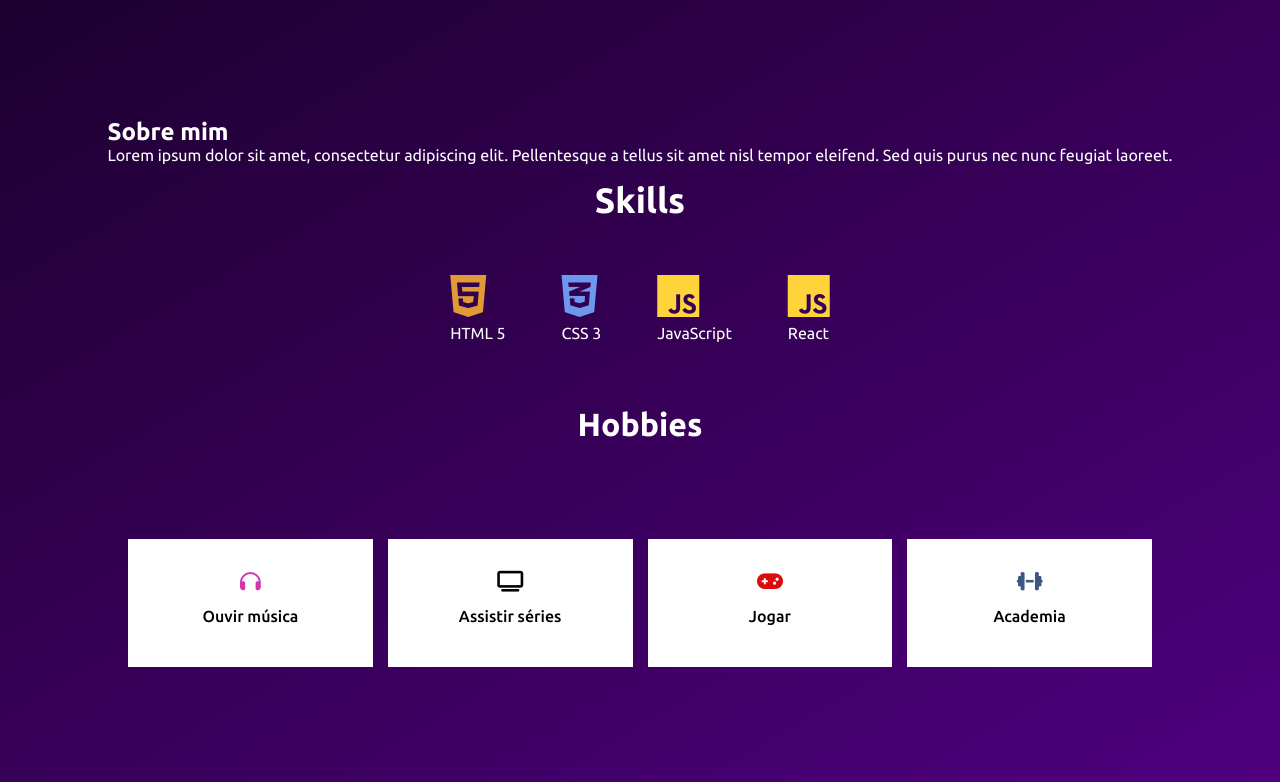
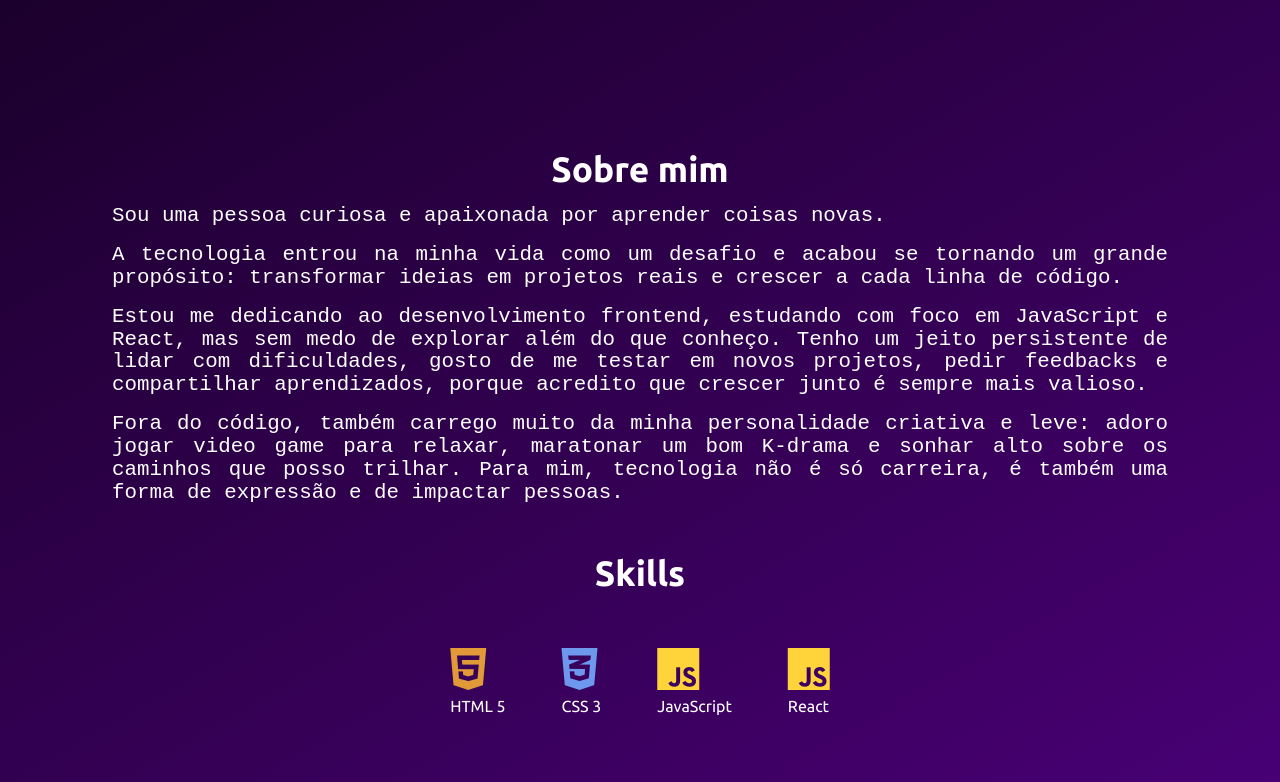
Before and after one commit to DrielySantos/portfolio, a React (Vite) app: page / in a window 1280 px wide. Shown: the part 917-1699 px from the top of the page. Built offline with nearby package versions, Linux system fonts and the light colour scheme.

Commit message:
feat: atualizar estilos e conteúdo do componente About e Studies para melhor apresentação e semântica

```diff
--- a/src/assets/css/info-sobre.css
+++ b/src/assets/css/info-sobre.css
@@ -11,6 +11,25 @@
     align-items: center;
     width: 100%;
     gap: 1rem;
+}
+
+.info-sobre .container__info-sobre .bio{
+    padding: 2rem;
+    width: 100%;
+    text-align: center;
+    font-size: 1.2rem;
+    line-height: 1.1;
+}
+
+.info-sobre .container__info-sobre .bio .bio__titulo{
+    font-size: 2.2rem;
+    margin-bottom: 1rem;
+}
+.info-sobre .container__info-sobre .bio p{
+    font-family: 'Courier New', sans-serif;
+    margin-top: 1rem;
+    font-size: 1.3rem;
+    text-align: justify;
 }
 
 .info-sobre .container__info-sobre .skills,
--- a/src/components/About.jsx
+++ b/src/components/About.jsx
@@ -7,7 +7,12 @@ function About() {
             <div className="container__info-sobre">
                 <div className="bio">
                     <h2 className="bio__titulo">Sobre mim</h2>
-                    <p className="bio__texto">Lorem ipsum dolor sit amet, consectetur adipiscing elit. Pellentesque a tellus sit amet nisl tempor eleifend. Sed quis purus nec nunc feugiat laoreet. </p>
+                    <p>Sou uma pessoa curiosa e apaixonada por aprender coisas novas.</p>
+                    <p> A tecnologia entrou na minha vida como um desafio e acabou se tornando um grande propósito: transformar ideias em projetos reais e crescer a cada linha de código.</p>
+                    <p>
+                    Estou me dedicando ao desenvolvimento frontend, estudando com foco em JavaScript e React, mas sem medo de explorar além do que conheço. Tenho um jeito persistente de lidar com dificuldades, gosto de me testar em novos projetos, pedir feedbacks e compartilhar aprendizados, porque acredito que crescer junto é sempre mais valioso.</p>
+                    <p>
+                    Fora do código, também carrego muito da minha personalidade criativa e leve: adoro jogar video game para relaxar, maratonar um bom K-drama e sonhar alto sobre os caminhos que posso trilhar. Para mim, tecnologia não é só carreira, é também uma forma de expressão e de impactar pessoas.</p>
                 </div>
                 <Skills />
                 <Hobbies />
--- a/src/components/Studies.jsx
+++ b/src/components/Studies.jsx
@@ -4,41 +4,41 @@ import LogoUniCV from '../assets/image/img-unicv.png'
 
 function Studies(){
     return(
-        <div class="formacoes" id="formacoes">
-            <h2 class="formacoes__titulo">Formação Acadêmica</h2>
-            <div class="formacoes__cursos">
-                <div class="container__formacoes-box">
-                    <ul class="formacoes__cursos__list">
-                        <li class="formacoes__cursos__item__img">
+        <section className="formacoes" id="formacoes">
+            <h2 className="formacoes__titulo">Formação Acadêmica</h2>
+            <div className="formacoes__cursos">
+                <div className="container__formacoes-box">
+                    <ul className="formacoes__cursos__list">
+                        <li className="formacoes__cursos__item__img">
                             <img src={LogoSenac} alt="Logo da Senac"></img></li>
-                        <li class="formacoes__cursos__item__titulo"><h4>Programação Web</h4></li>
-                        <li class="formacoes__cursos__item__subtitulo"><p>2023 - SENAC</p></li>
+                        <li className="formacoes__cursos__item__titulo"><h4>Programação Web</h4></li>
+                        <li className="formacoes__cursos__item__subtitulo"><p>2023 - SENAC</p></li>
                     </ul>
                 </div>
-                <div class="container__formacoes-box">
-                    <ul class="formacoes__cursos__list">
-                        <li class="formacoes__cursos__item__img">
+                <div className="container__formacoes-box">
+                    <ul className="formacoes__cursos__list">
+                        <li className="formacoes__cursos__item__img">
                             <img src={LogoAlura} alt="Logo da Alura"></img>
                         </li>
-                        <li class="formacoes__cursos__item__titulo"><h4>Front End - T6</h4></li>
-                        <li class="formacoes__cursos__item__subtitulo">
+                        <li className="formacoes__cursos__item__titulo"><h4>Front End - T6</h4></li>
+                        <li className="formacoes__cursos__item__subtitulo">
                             <p>2024 - Oracle/ Alura Latam<span></span></p>
                         </li>
                     </ul>
                 </div>
-                <div class="container__formacoes-box">
-                    <ul class="formacoes__cursos__list">
-                        <li class="formacoes__cursos__item__img">
+                <div className="container__formacoes-box">
+                    <ul className="formacoes__cursos__list">
+                        <li className="formacoes__cursos__item__img">
                             <img src={LogoUniCV} alt="Logo da UniCV"></img>
                         </li>
-                        <li class="formacoes__cursos__item__titulo"><h4>Análise e Desenvolvimento de Sistemas</h4></li>
-                        <li class="formacoes__cursos__item__subtitulo">
+                        <li className="formacoes__cursos__item__titulo"><h4>Análise e Desenvolvimento de Sistemas</h4></li>
+                        <li className="formacoes__cursos__item__subtitulo">
                             <p>2025 - UniCV (1º período)<span></span></p>
                         </li>
                     </ul>
                 </div>
             </div>
-        </div>
+        </section>
     )
 }
 
```
